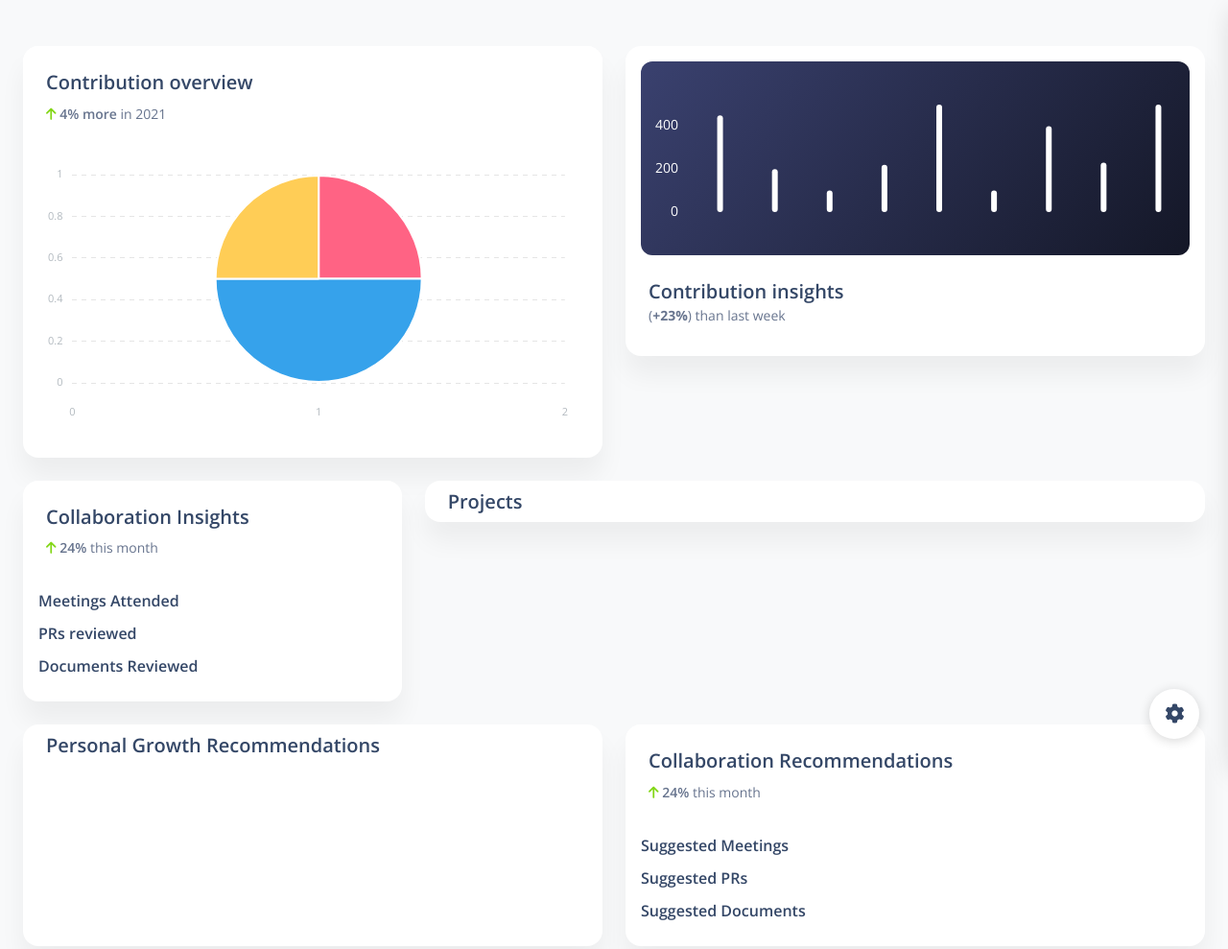
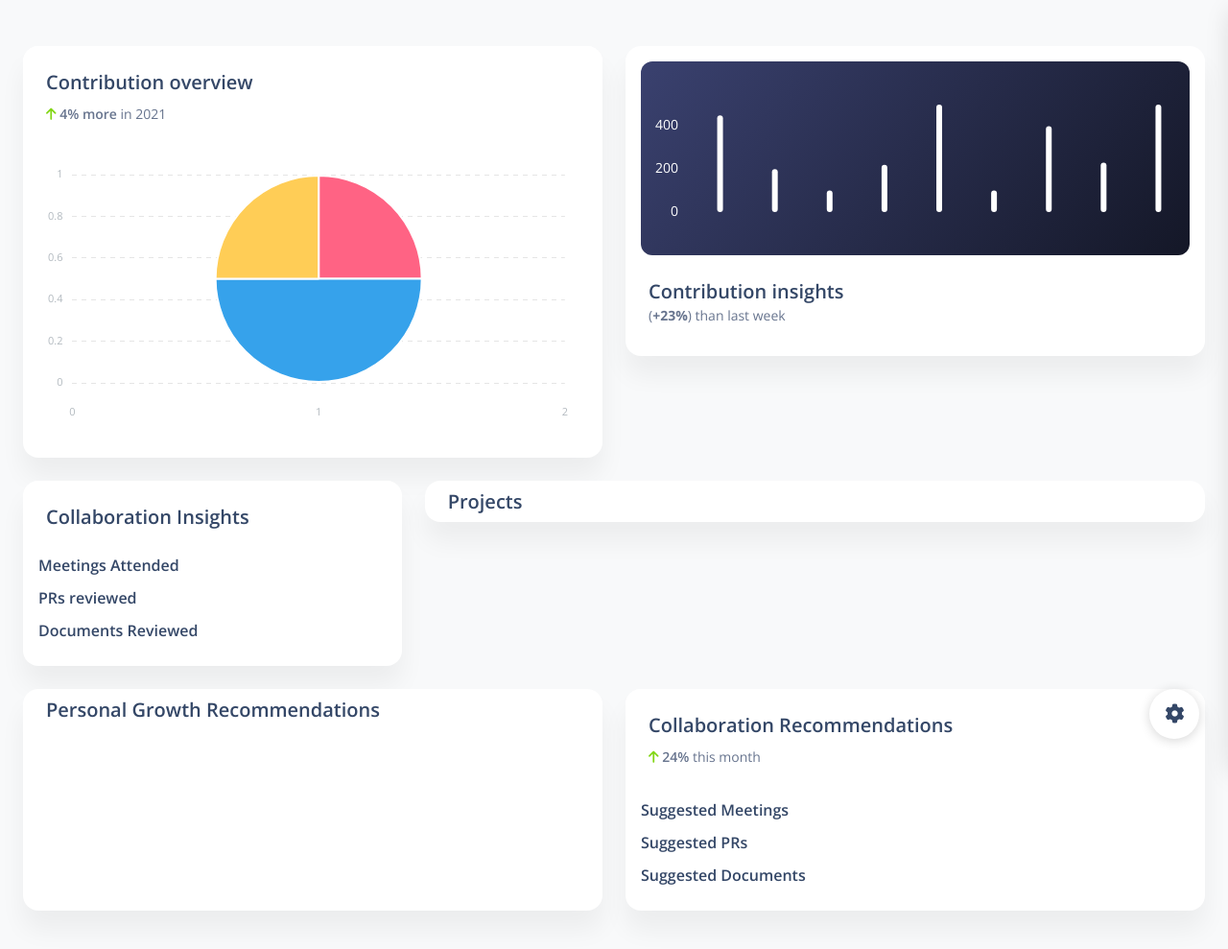
Before and after one commit to ArchanaPrabhu/Cobot-Webpack, a website built with webpack: page src/index.html in a window 1280 px wide. Shown: the whole page at 96% size. Built offline with nearby package versions, Linux system fonts and the light colour scheme; a script that the page names is missing.

Commit message:
removing redundant header

```diff
--- a/src/index.html
+++ b/src/index.html
@@ -61,10 +61,6 @@
           <div class="card h-100">
             <div class="card-header pb-0">
               <h5>Collaboration Insights</h6>
-              <p class="text-sm">
-                <i class="fa fa-arrow-up text-success" aria-hidden="true"></i>
-                <span class="font-weight-bold">24%</span> this month
-              </p>
             </div>
             <div class="card-body p-3">
               <details>
```
